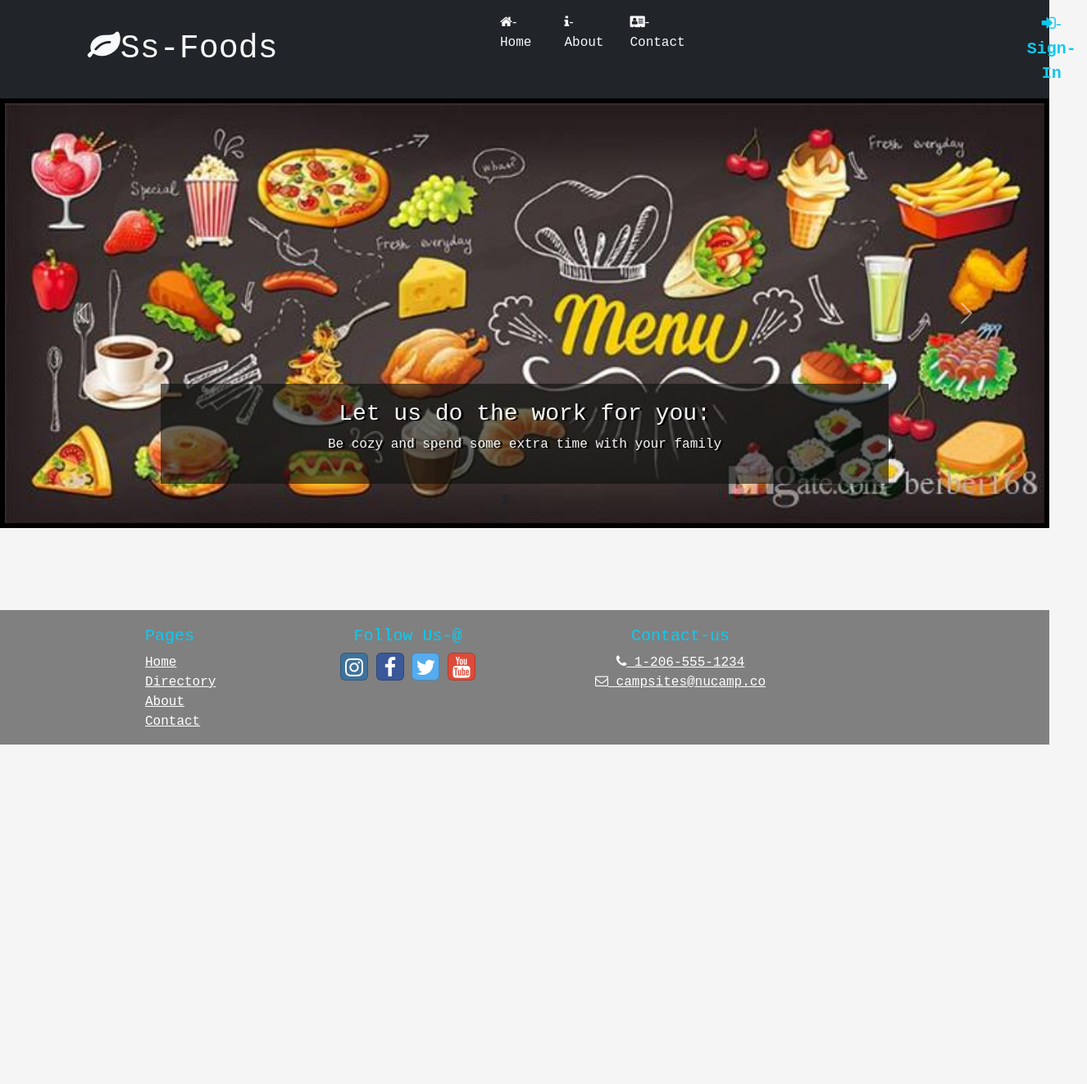
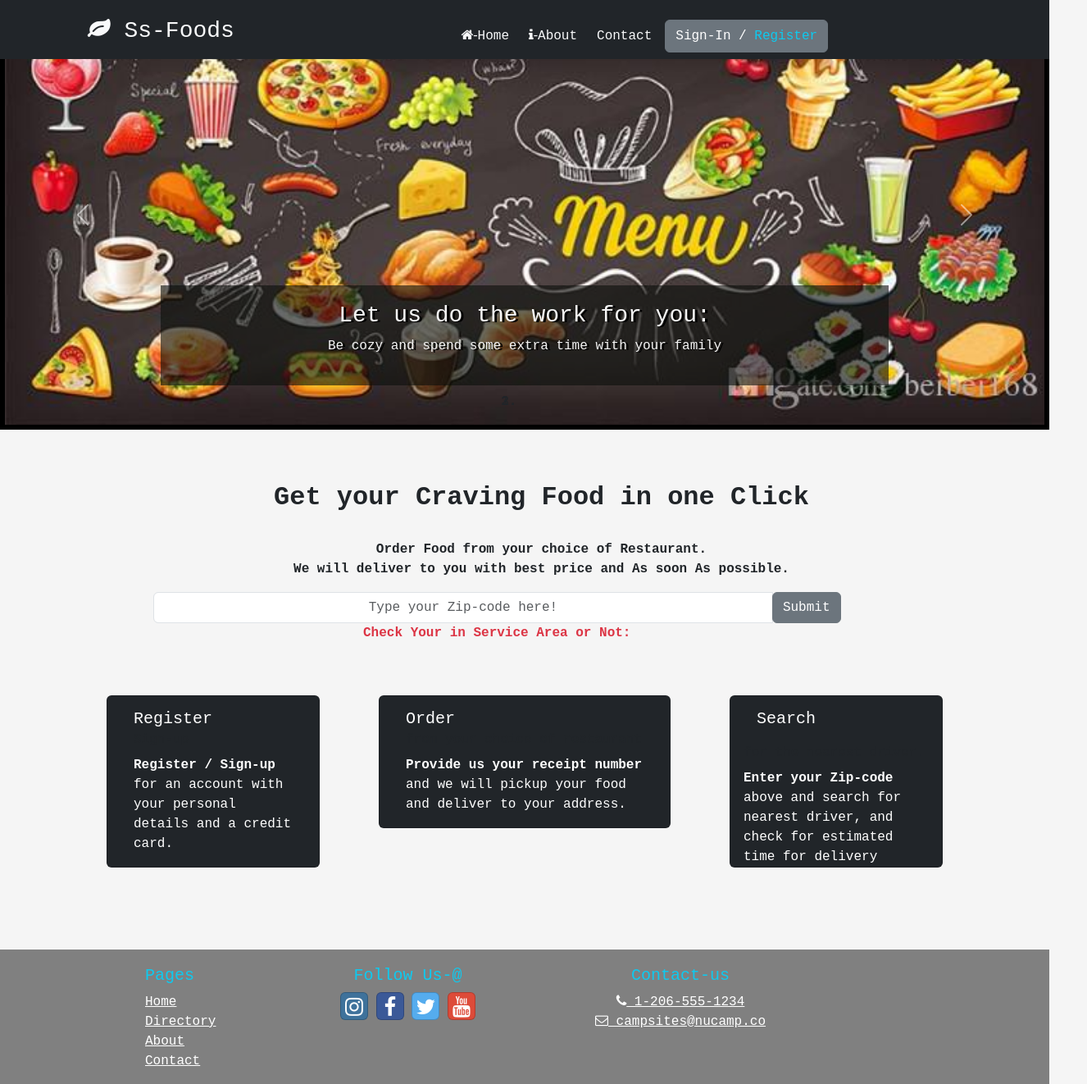
Before and after one commit to Salmoonsamuel/fooddeliveryapp, a React (Create React App) app in the folder Documents/reactproject/fooddeliveryapp/: page / in a window 1280 px wide. Shown: the whole page at 82% size, 1326 px wide, since content can reach past the window. Before the commit the page ends 908 px from the top, so only its background shows below. Built offline with nearby package versions, Linux system fonts and the light colour scheme.

Commit message:
Added Cards

```diff
--- a/Documents/reactproject/fooddeliveryapp/src/App.css
+++ b/Documents/reactproject/fooddeliveryapp/src/App.css
@@ -35,7 +35,7 @@
   height: 32rem;
   }
 .spadding{
-  padding-left: 25rem;
+  padding-left: 170px;
 }
 Footer{
    background-color: gray;
--- a/Documents/reactproject/fooddeliveryapp/src/Components/Header.js
+++ b/Documents/reactproject/fooddeliveryapp/src/Components/Header.js
@@ -6,7 +6,8 @@
   NavbarBrand,
   Nav,
   NavItem,
-  NavLink
+  NavLink,
+  Button
 } from 'reactstrap';
 
 
@@ -17,23 +18,23 @@
 
   return (
     <div>
-      <Navbar className="bg-dark "  expand="sm">
-        <NavbarBrand href="/" className="offset-1 text-light fs-1 text  "><i class="fa fa-leaf"></i>Ss-Foods</NavbarBrand>
+      <Navbar className="bg-dark fixed-top"  expand="sm">
+        <NavbarBrand href="/" className=" text-light fs-3 text pt-2 offset-1 "><i class="fa fa-leaf "></i> Ss-Foods</NavbarBrand>
         <NavbarToggler  onClick={toggle} />
         <Collapse isOpen={isOpen} navbar>
-          <Nav className="offset-3" navbar>
-            <NavItem className="px-3" >
-              <NavLink href="/" className="text-light fs-6 text"><i class="fa fa-home">-</i>Home</NavLink>
+          <Nav className="offset-3 pt-3 " navbar>
+            <NavItem className="px-2">
+              <NavLink href="/" className="text-light fs-6 text "><i class="fa fa-home">-</i>Home</NavLink>
             </NavItem>
             <NavItem>
-              <NavLink href="" className="text-light fs-6 text px-3"><i class="fa fa-info">-</i>About</NavLink>
+              <NavLink href="" className="text-light fs-6 text" ><i class="fa fa-info">-</i>About</NavLink>
             </NavItem>
-            <NavItem>
-               <NavLink className="text-light fs-6 text px-3"><i class="fa fa-address-card">-</i>Contact</NavLink>
+            <NavItem className="px-2">
+               <NavLink className="text-light fs-6 text ">Contact</NavLink>
             </NavItem>
-            <a role="button" class="text-info spadding btn btn-md b fs-5 text fw-bold" >
-                <i class="fa fa-sign-in">-</i>Sign-In
-                </a>
+              <Button role="button" class="text-light  btn btn-md b fs-6 text d-flex" >
+               Sign-In / <span class="text-info">Register</span>
+                </Button>
           </Nav>
 
         </Collapse>
--- a/Documents/reactproject/fooddeliveryapp/src/Components/Home.js
+++ b/Documents/reactproject/fooddeliveryapp/src/Components/Home.js
@@ -1,20 +1,75 @@
 import React from 'react';
-import Header from "./Header";
-import Footer from "./Footer";
-import Slidebar from "./Slidebar";
+import { Card, CardImg, CardText, CardBody, CardTitle, Button, Input, InputGroup, InputGroupAddon} from 'reactstrap';
 
+  function Text(){
+       document.getElementById("message").innerHTML =  "Congrats! You 're in Service Area!";
+  }
 
+const Home = (props) => {
+    return (
+    //   <div>
+    //     <Card>
+    //       <CardImg top width="100%" src="/assets/318x180.svg" alt="Card image cap" />
+    //       <CardBody>
+    //         <CardTitle tag="h5">Card title</CardTitle>
+    //         <CardText>Some quick example text to build on the card title and make up the bulk of the card's content.</CardText>
+    //       </CardBody>
+    //     </Card>
+    //   </div>
+         <div className="container">
+             <div className="row text-center offset-2">
+                 <div className="col-sm-10">
+                     <h2 className="fw-bold">Get your Craving Food in one Click</h2>
+                 </div>
+                 <div className="col-sm-10 fw-bold mt-4">
+                     <p>Order Food from your choice of Restaurant. <br /> We will deliver to you with best price and As soon As possible.</p>
+                 </div>
+             </div>
+             <div className="row offset-1">
+                 <div className="col-sm-10">
+                     <InputGroup >
+                        <Input  className="text-center" placeholder="Type your Zip-code here!" />
+                        <InputGroupAddon addonType="append">
+                           <Button  onClick={Text} >Submit</Button>
+                        </InputGroupAddon>
+                     </InputGroup>
+                   <p className="text-center fw-bold text-danger" id="message">Check Your in Service Area or Not:</p>
+                 </div>
+             </div>
+             <div className="row pt-5">
+                 <div className="col-sm-4 ">
+                     <Card className="bg-dark text-white px-3 mx-5">
+                         <CardBody>
+                             <CardTitle class="bg-light text-dark text-center"><h5>Register</h5></CardTitle>
+                             <h6 class="card-subtitle mb-2 text-muted">Sign-up</h6>
+                             <p class="card-text"> <strong>Register / Sign-up</strong> for an account with your personal details and a credit card. </p>
 
-function Home(props){
-    return(
-        <React.Fragment>
-
-                <Header />
-               <Slidebar />
-               <Footer />
-
-        </React.Fragment>
+                         </CardBody>
+                     </Card>
+                 </div>
+                 <div className="col-sm-4">
+                     <Card className="bg-dark text-white px-3">
+                         <CardBody>
+                         <CardTitle class="bg-light text-dark text-center">
+                             <h5>Order</h5>
+                         </CardTitle>
+                         <h6 class="card-subtitle mb-2 text-muted">from your choice of restaurant</h6>
+                         <p class="card-text"><strong>Provide us your receipt number</strong> and we will pickup your food and deliver to your address.</p>
+                         </CardBody>
+                     </Card>
+                 </div>
+                 <div className="col-sm-4">
+                     <Card className="bg-dark text-white px-3 mx-5">
+                         <CardBody>
+                         <CardTitle class="bg-light text-dark text-center"><h5>Search</h5></CardTitle>
+                         </CardBody>
+                         <h6 class="card-subtitle mb-2 text-muted">for the nearest driver.</h6>
+                         <p class="card-text"><strong>Enter your Zip-code</strong> above and search for nearest driver, and check for estimated time for delivery</p>
+                     </Card>
+                 </div>
+             </div>
+         </div>
     );
-}
+  };
 
 export default Home;
--- a/Documents/reactproject/fooddeliveryapp/src/Components/MainComponent.js
+++ b/Documents/reactproject/fooddeliveryapp/src/Components/MainComponent.js
@@ -1,14 +1,22 @@
 import React, { Component } from 'react';
 import Home from './Home';
+import Header from "./Header";
+import Footer from "./Footer";
+import Slidebar from "./Slidebar";
 
 
 class Main extends Component {
 
     render(){
         return(
-            <div>
+            <React.Fragment>
+
+                <Header />
+               <Slidebar />
                <Home />
-            </div>
+               <Footer />
+
+        </React.Fragment>
         );
     }
 }
```
